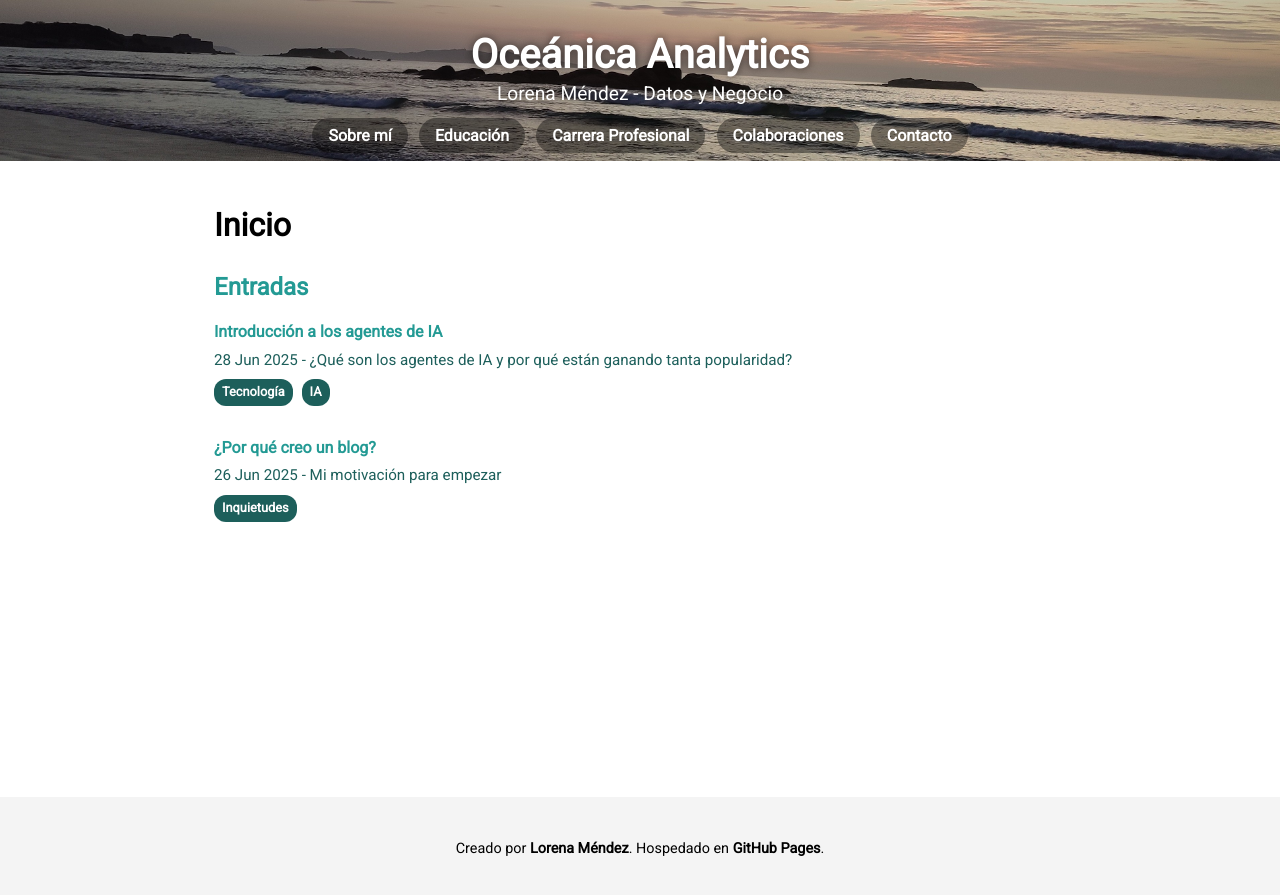
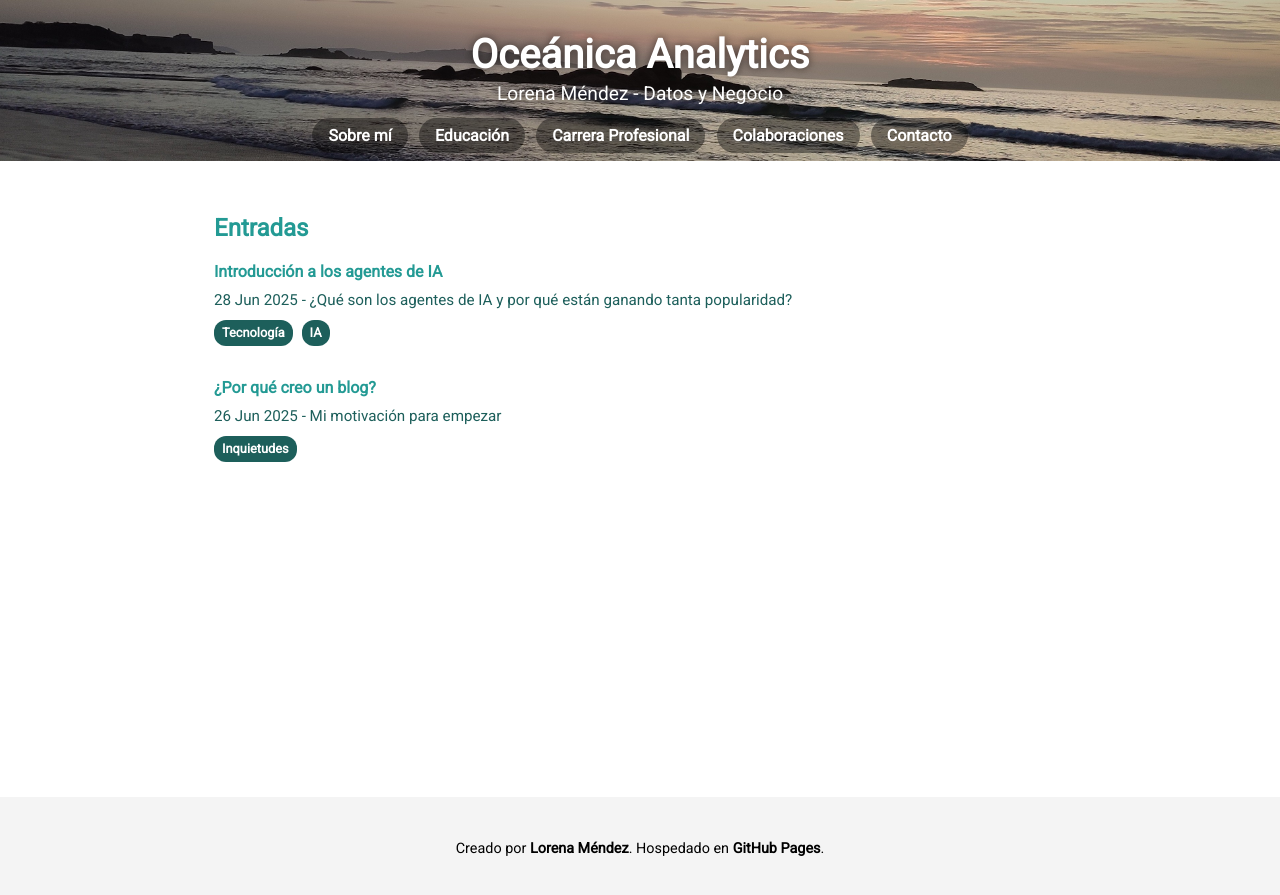
Before and after one commit to lmendezotero/lmendezotero.github.io, a Jekyll site: the page built from index.md, in a window 1280 px wide. Shown: the top 895 px of the page. Built offline with Jekyll 4.4.1, drawn with Linux system fonts in a browser that asks for light colours; the list of posts is cut into pages by our own code.

Commit message:
Update default.html

```diff
--- a/_layouts/default.html
+++ b/_layouts/default.html
@@ -32,9 +32,6 @@
     <div class="container">
       <div class="layout-wrapper">
         <main class="main-content">
-          {% if page.title %}
-            <h1 class="post-title">{{ page.title }}</h1>
-          {% endif %}
 
           <article class="post-content">
             {{ content }}
```
